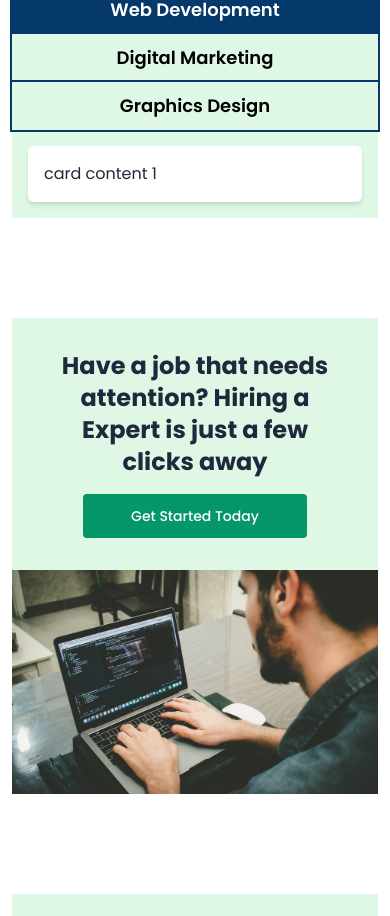
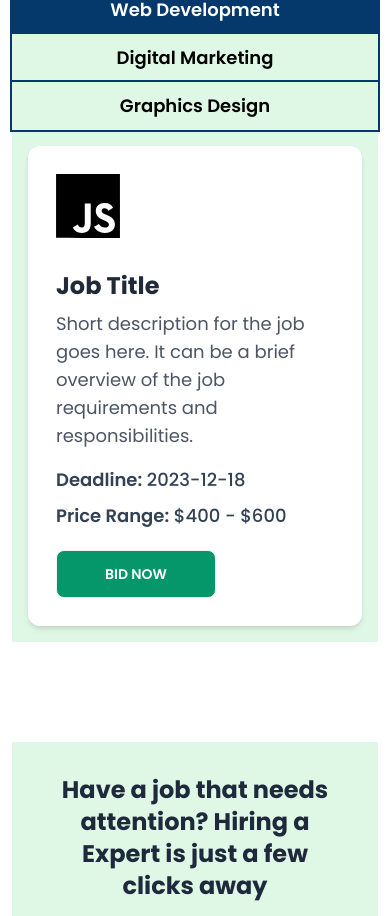
Before and after one commit to searchsakib/jobquery-client, a React (Vite) app: page / in a window 390 px wide. Shown: the part 892-1808 px from the top of the page. Built offline with nearby package versions, Linux system fonts and the light colour scheme.

Commit message:
1 services card done with responsive

```diff
--- a/src/components/WebDev/WebDev.jsx
+++ b/src/components/WebDev/WebDev.jsx
@@ -1,8 +1,74 @@
+import { Link } from 'react-router-dom';
+import { motion } from 'framer-motion';
+
 const WebDev = () => {
   return (
     <div>
-      <div className="grid grid-cols-1 md:grid-cols-2 gap-4">
-        <div className="bg-white p-4 shadow-md rounded-md">card content 1</div>
+      <div className="grid grid-cols-1 md:grid-cols-2 gap-4 lg:p-3">
+        {/* Card start */}
+        <div className="mx-auto bg-white rounded-xl shadow-md overflow-hidden md:max-w-2xl p-3 lg:p-5">
+          <div className="">
+            <div className="flex items-center justify-start p-4 w-24">
+              <svg
+                fill="#000000"
+                version="1.1"
+                xmlns="http://www.w3.org/2000/svg"
+                xmlns:xlink="http://www.w3.org/1999/xlink"
+                viewBox="0 0 512 512"
+                enable-background="new 0 0 512 512"
+                xml:space="preserve"
+              >
+                <g id="SVGRepo_bgCarrier" stroke-width="0"></g>
+                <g
+                  id="SVGRepo_tracerCarrier"
+                  stroke-linecap="round"
+                  stroke-linejoin="round"
+                ></g>
+                <g id="SVGRepo_iconCarrier">
+                  {' '}
+                  <g id="5151e0c8492e5103c096af88a51e75c7">
+                    {' '}
+                    <path
+                      display="inline"
+                      fill-rule="evenodd"
+                      clip-rule="evenodd"
+                      d="M1.008,0.5C0.438,0.583,0.48,1.27,0.521,1.958 c0,169.668,0,339.31,0,508.974c169.364,1.135,340.808,0.162,510.979,0.486c0-170.309,0-340.61,0-510.918 C341.342,0.5,171.167,0.5,1.008,0.5z M259.893,452.167c-11.822,11.919-30.478,18.938-53.429,18.938 c-37.643,0-58.543-18.34-71.884-43.711c12.842-8.2,25.966-16.122,39.344-23.795c5.456,15.262,23.886,32.42,44.683,21.857 c13.183-6.699,11.661-27.01,11.661-49.054c0-45.773,0-98.578,0-139.872c-0.042-0.688-0.083-1.375,0.482-1.458 c15.707,0,31.413,0,47.116,0c0,36.788,0,78.402,0,117.529C277.866,395.199,280.91,430.988,259.893,452.167z M470.696,409.917 c-2.674,39.884-35.243,61.063-79.17,61.188c-43.062,0.124-70.624-19.013-87.433-48.567c12.085-8.317,25.778-15.017,38.375-22.822 c10.08,15.761,27.537,30.91,53.429,28.652c16.131-1.406,34.856-14.555,24.285-34.482c-5.127-9.66-17.516-14.567-28.656-19.425 c-35.352-15.424-76.828-29.571-72.861-84.992c1.327-18.514,9.852-31.525,20.889-40.796c11.311-9.5,26.46-15.867,46.629-16.511 c36.629-1.173,56.723,15.12,70.429,37.884c-11.664,8.891-24.514,16.608-37.401,24.281c-4.229-12.995-24.644-25.658-41.772-17.969 c-7.789,3.493-14.788,13.761-10.684,26.224c3.66,11.115,18.589,17.199,30.599,22.344 C433.706,340.486,474.331,355.693,470.696,409.917z"
+                    >
+                      {' '}
+                    </path>{' '}
+                  </g>{' '}
+                </g>
+              </svg>
+            </div>
+            <div className="p-4">
+              <div className="text-2xl text-gray-800 font-bold">Job Title</div>
+              <p className="text-gray-600 text-lg mt-2">
+                Short description for the job goes here. It can be a brief
+                overview of the job requirements and responsibilities.
+              </p>
+              <div className="flex flex-col xl:flex-row justify-between mt-4">
+                <p className="text-slate-700 text-lg font-medium pb-2">
+                  <span className="font-semibold">Deadline:</span> 2023-12-18
+                </p>
+                <p className="text-slate-700 text-lg font-medium">
+                  <span className="font-semibold">Price Range:</span> $400 -
+                  $600
+                </p>
+              </div>
+              <div className="pt-5">
+                <Link>
+                  <motion.button
+                    whileHover={{ scale: 1.2 }}
+                    className="rounded-lg btn bg-emerald-600 text-white transition hover:bg-emerald-800 w-40"
+                  >
+                    Bid Now
+                  </motion.button>
+                </Link>
+              </div>
+            </div>
+          </div>
+        </div>
+        {/* Card end */}
       </div>
     </div>
   );
```
